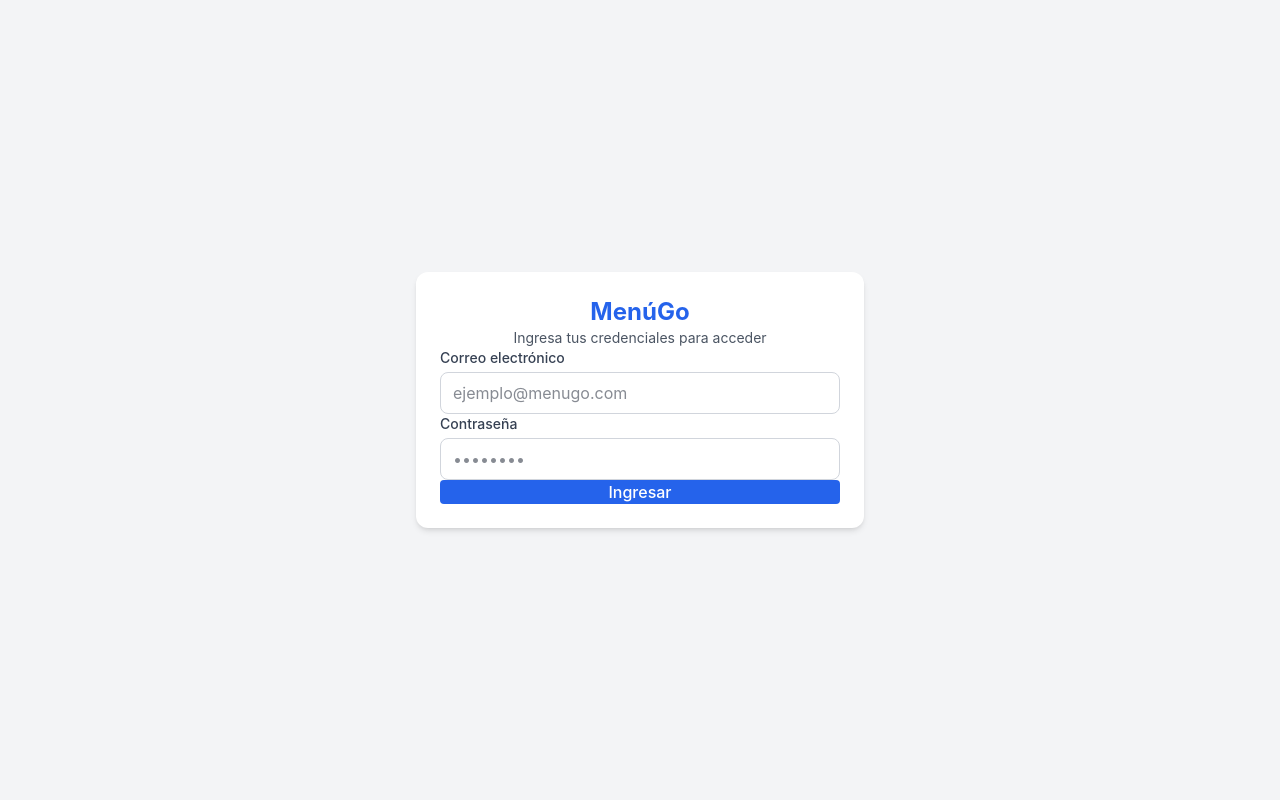
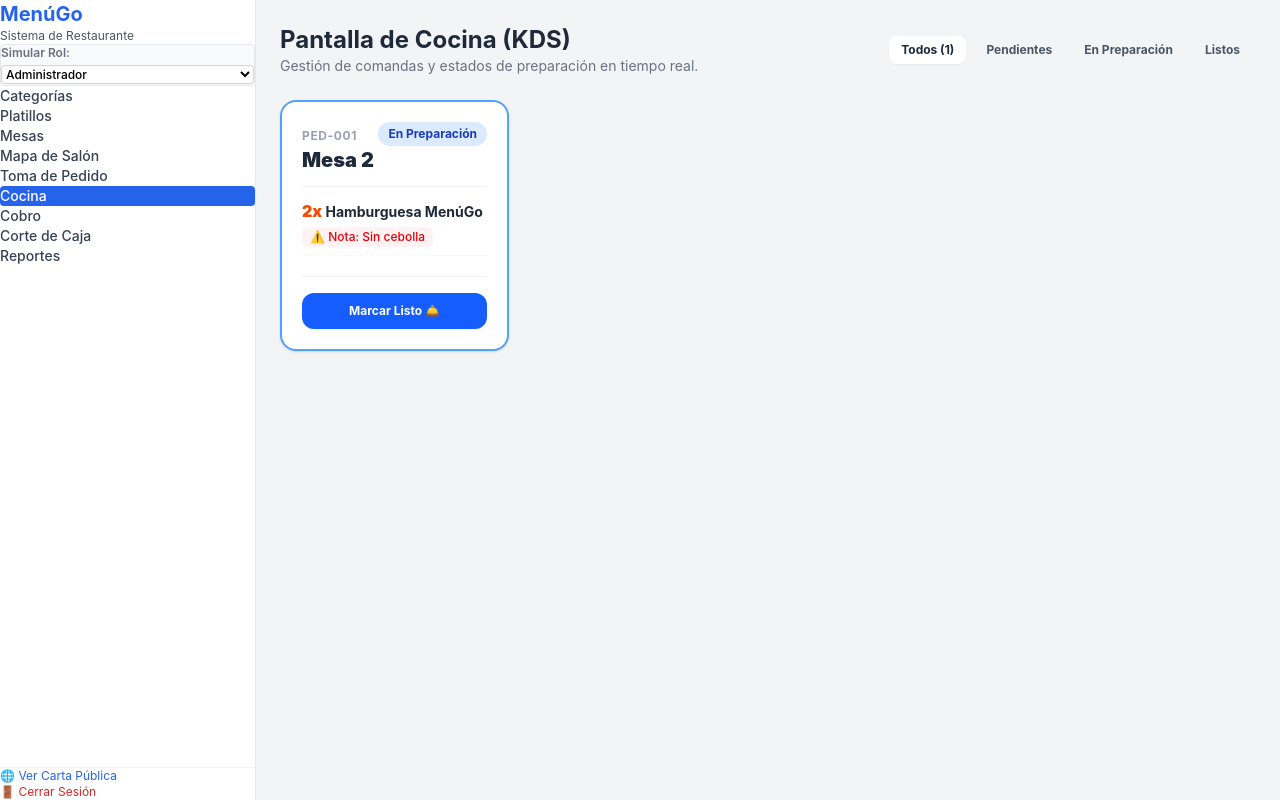
Before and after one commit to joseagreda-catolica/menugo, a React app in the folder web/: page /cocina in a window 1280 px wide. Before the commit this address led to /login. Built offline with nearby package versions, Linux system fonts and the light colour scheme; the HTML template or start-up script is replaced by a standard one.

Commit message:
feat: implementar pantalla de cocina KDS con cambio de estados

```diff
--- a/web/src/App.jsx
+++ b/web/src/App.jsx
@@ -19,6 +19,7 @@ import MenuAdmin from '@/pages/MenuAdmin'
 import MesasAdmin from '@/pages/MesasAdmin'
 import TomaPedidos from "@/pages/TomaPedidos.jsx";
 
+
 export default function App() {
   return (
     <AuthProvider>
@@ -35,6 +36,9 @@ export default function App() {
             <Route path="/menu" element={<MenuAdmin />} />
             <Route path="/mesas" element={<MesasAdmin />} />
             <Route path="/pedidos" element={<TomaPedidos />} />
+            <Route path="/cocina" element={<Cocina />} />
+
+
 
             {/* Exclusivas de ADMINISTRADOR */}
             <Route element={<RutaProtegida rolesPermitidos={['ADMINISTRADOR']} />}>
--- /dev/null
+++ b/web/src/components/cocina/PedidoCocinaCard.jsx
@@ -0,0 +1,75 @@
+export default function PedidoCocinaCard({ pedido, onCambiarEstado }) {
+  // Configuración visual según el estado del pedido
+  const configEstado = {
+    pendiente: {
+      borde: 'border-amber-400 bg-amber-50/30',
+      badge: 'bg-amber-100 text-amber-800',
+      etiqueta: 'Pendiente',
+      siguiente: 'en_preparacion',
+      btnTexto: 'Empezar Preparación 🍳',
+      btnColor: 'bg-amber-500 hover:bg-amber-600 text-white'
+    },
+    en_preparacion: {
+      borde: 'border-blue-400 bg-blue-50/30',
+      badge: 'bg-blue-100 text-blue-800',
+      etiqueta: 'En Preparación',
+      siguiente: 'listo',
+      btnTexto: 'Marcar Listo 🛎️',
+      btnColor: 'bg-blue-600 hover:bg-blue-700 text-white'
+    },
+    listo: {
+      borde: 'border-emerald-400 bg-emerald-50/30 opacity-75',
+      badge: 'bg-emerald-100 text-emerald-800',
+      etiqueta: 'Listo para Servir',
+      siguiente: null,
+      btnTexto: 'Completado',
+      btnColor: 'bg-gray-300 text-gray-600 cursor-not-allowed'
+    }
+  }[pedido.estado] || configEstado?.pendiente
+
+  return (
+    <div className={`rounded-2xl border-2 p-5 shadow-sm flex flex-col justify-between h-full bg-white transition-all ${configEstado.borde}`}>
+      <div>
+        {/* Cabecera de la Comanda */}
+        <div className="flex justify-between items-start border-b border-gray-100 pb-3 mb-3">
+          <div>
+            <span className="text-xs font-bold text-gray-400 uppercase tracking-wider">
+              {pedido.id}
+            </span>
+            <h3 className="text-xl font-black text-gray-800">{pedido.mesaNumero}</h3>
+          </div>
+          <span className={`text-xs font-bold px-2.5 py-1 rounded-full ${configEstado.badge}`}>
+            {configEstado.etiqueta}
+          </span>
+        </div>
+
+        {/* Lista de Platillos */}
+        <div className="space-y-3 my-2">
+          {pedido.items.map((item, idx) => (
+            <div key={idx} className="flex flex-col border-b border-gray-50 pb-2">
+              <div className="flex justify-between items-center font-bold text-gray-800 text-sm">
+                <span><strong className="text-orange-600 text-base">{item.cantidad}x</strong> {item.nombre}</span>
+              </div>
+              {item.nota && (
+                <span className="text-xs font-medium text-red-600 bg-red-50 px-2 py-0.5 rounded-md mt-1 self-start">
+                  ⚠️ Nota: {item.nota}
+                </span>
+              )}
+            </div>
+          ))}
+        </div>
+      </div>
+
+      {/* Botón de Acción / Avance de Estado */}
+      <div className="pt-4 border-t border-gray-100 mt-3">
+        <button
+          onClick={() => configEstado.siguiente && onCambiarEstado(pedido.id, configEstado.siguiente)}
+          disabled={!configEstado.siguiente}
+          className={`w-full py-2.5 rounded-xl font-bold text-xs transition-colors shadow-xs ${configEstado.btnColor}`}
+        >
+          {configEstado.btnTexto}
+        </button>
+      </div>
+    </div>
+  )
+}
--- a/web/src/pages/Cocina.jsx
+++ b/web/src/pages/Cocina.jsx
@@ -1,3 +1,83 @@
+import { useState } from 'react'
+import { MOCK_PEDIDOS_INICIALES } from '@/Services/pedidosService'
+import PedidoCocinaCard from '@/components/cocina/PedidoCocinaCard'
+
 export default function Cocina() {
-  return <div className="p-xl"><h1 className="text-xl font-bold">Pantalla de Cocina (Comandas)</h1></div>
+  const [pedidos, setPedidos] = useState(MOCK_PEDIDOS_INICIALES)
+  const [filtroEstado, setFiltroEstado] = useState('todos')
+
+  const handleCambiarEstado = (pedidoId, nuevoEstado) => {
+    setPedidos(prev =>
+      prev.map(p => p.id === pedidoId ? { ...p, estado: nuevoEstado } : p)
+    )
+  }
+
+  const pedidosFiltrados = filtroEstado === 'todos'
+    ? pedidos
+    : pedidos.filter(p => p.estado === filtroEstado)
+
+  return (
+    <div className="p-6 max-w-7xl mx-auto">
+      {/* Encabezado */}
+      <div className="flex flex-wrap justify-between items-center gap-4 mb-6">
+        <div>
+          <h1 className="text-2xl font-bold text-gray-800">Pantalla de Cocina (KDS)</h1>
+          <p className="text-gray-500 text-sm">Gestión de comandas y estados de preparación en tiempo real.</p>
+        </div>
+
+        {/* Filtro por estado */}
+        <div className="flex gap-2 bg-gray-100 p-1 rounded-xl">
+          <button
+            onClick={() => setFiltroEstado('todos')}
+            className={`px-3 py-1.5 rounded-lg text-xs font-bold transition-colors ${
+              filtroEstado === 'todos' ? 'bg-white text-gray-800 shadow-xs' : 'text-gray-600'
+            }`}
+          >
+            Todos ({pedidos.length})
+          </button>
+          <button
+            onClick={() => setFiltroEstado('pendiente')}
+            className={`px-3 py-1.5 rounded-lg text-xs font-bold transition-colors ${
+              filtroEstado === 'pendiente' ? 'bg-amber-500 text-white shadow-xs' : 'text-gray-600'
+            }`}
+          >
+            Pendientes
+          </button>
+          <button
+            onClick={() => setFiltroEstado('en_preparacion')}
+            className={`px-3 py-1.5 rounded-lg text-xs font-bold transition-colors ${
+              filtroEstado === 'en_preparacion' ? 'bg-blue-600 text-white shadow-xs' : 'text-gray-600'
+            }`}
+          >
+            En Preparación
+          </button>
+          <button
+            onClick={() => setFiltroEstado('listo')}
+            className={`px-3 py-1.5 rounded-lg text-xs font-bold transition-colors ${
+              filtroEstado === 'listo' ? 'bg-emerald-600 text-white shadow-xs' : 'text-gray-600'
+            }`}
+          >
+            Listos
+          </button>
+        </div>
+      </div>
+
+      {/* Cuadrícula de Comandas */}
+      {pedidosFiltrados.length === 0 ? (
+        <div className="text-center py-16 bg-gray-50 rounded-2xl border border-dashed border-gray-200">
+          <p className="text-gray-400 font-medium text-sm">No hay comandas activas en esta sección 👨‍🍳</p>
+        </div>
+      ) : (
+        <div className="grid grid-cols-1 sm:grid-cols-2 md:grid-cols-3 lg:grid-cols-4 gap-5">
+          {pedidosFiltrados.map((pedido) => (
+            <PedidoCocinaCard
+              key={pedido.id}
+              pedido={pedido}
+              onCambiarEstado={handleCambiarEstado}
+            />
+          ))}
+        </div>
+      )}
+    </div>
+  )
 }
```
